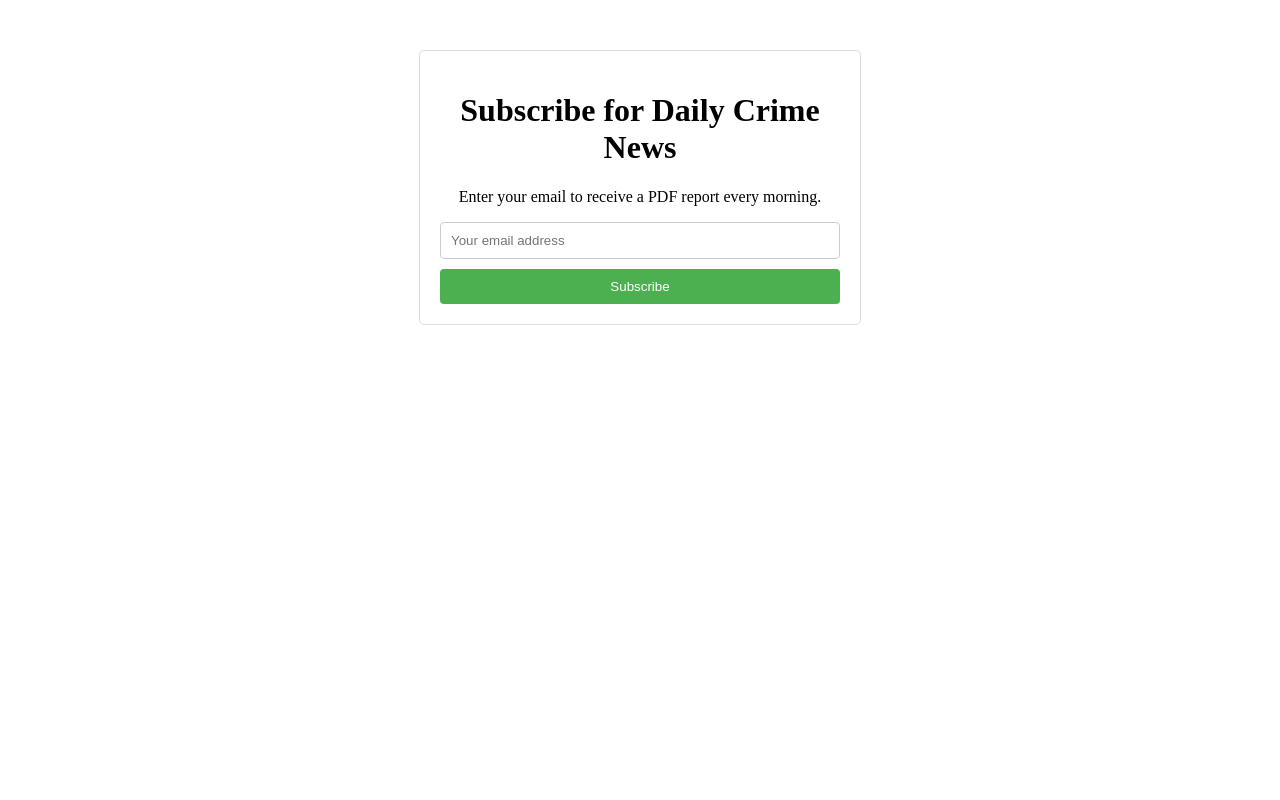
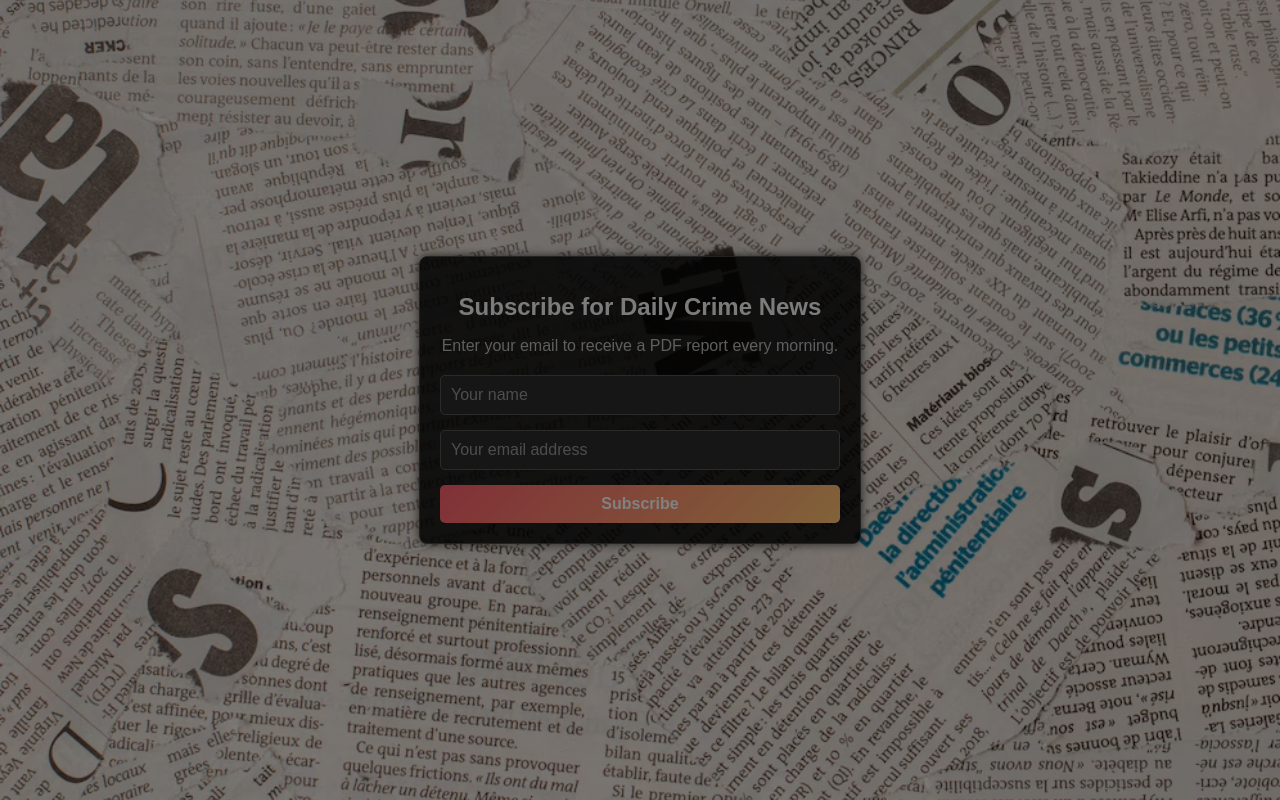
Before and after one commit to abrarshah-12/News_Crawler, a FastAPI app: page / in a window 1280 px wide. Run offline with FastAPI, Linux system fonts and the light colour scheme; some libraries are stand-ins or nearby versions.

Commit message:
Updated the website template

```diff
--- a/api/main.py
+++ b/api/main.py
@@ -1,3 +1,7 @@
+import os
+import sys
+sys.path.append(os.path.join(os.path.dirname(__file__), ".."))
+
 from fastapi import FastAPI, Request, Form, HTTPException
 from fastapi.responses import HTMLResponse
 from fastapi.templating import Jinja2Templates
@@ -11,9 +15,11 @@ from utils.errors import FileProcessingError
 app = FastAPI()
 
 # Configure templates and static files
-app.mount("/static", StaticFiles(directory="../static"), name="static")
-templates = Jinja2Templates(directory="../templates")
+static_dir = os.path.abspath(os.path.join(os.path.dirname(__file__), '..', 'static'))
+app.mount("/static", StaticFiles(directory=static_dir), name="static")
 
+BASE_DIR = os.path.dirname(os.path.dirname(os.path.abspath(__file__)))
+templates = Jinja2Templates(directory=os.path.join(BASE_DIR, "templates"))
 
 # Database connection function
 def get_db_connection():
@@ -35,30 +41,31 @@ def create_subscribers_table():
     """Creates the subscribers table if it doesn't exist."""
     conn = None
     try:
-      conn = get_db_connection()
-      with conn.cursor() as cur:
-        cur.execute("""
-            CREATE TABLE IF NOT EXISTS subscribers (
-                id SERIAL PRIMARY KEY,
-                email VARCHAR(255) UNIQUE NOT NULL
-            );
-        """)
-        conn.commit()
-        log("Table subscribers has been created")
+        conn = get_db_connection()
+        with conn.cursor() as cur:
+            cur.execute("""
+                CREATE TABLE IF NOT EXISTS subscribers (
+                    id SERIAL PRIMARY KEY,
+                    name VARCHAR(255) NOT NULL,
+                    email VARCHAR(255) UNIQUE NOT NULL
+                );
+            """)
+            conn.commit()
+            log("Table subscribers has been created or updated.")
+    except Exception as e:
+        log(f"Error creating subscriber table: {e}")
+        raise FileProcessingError(f"Error creating subscriber table: {e}")
+    finally:
+        if conn:
+            conn.close()
 
-    except Exception as e:
-      log(f"Error creating subscriber table: {e}")
-      raise FileProcessingError(f"Error creating subscriber table: {e}")
-    finally:
-      if conn:
-        conn.close()
-
-
+# Ensure the table exists when the app starts
 create_subscribers_table()
 
+# Pydantic model for subscriber
 class Subscriber(BaseModel):
+    name: str
     email: str
-
 
 @app.get("/", response_class=HTMLResponse)
 async def subscribe_form(request: Request):
@@ -67,7 +74,7 @@ async def subscribe_form(request: Request):
 
 
 @app.post("/subscribe", response_class=HTMLResponse)
-async def subscribe(request: Request, email: str = Form(...)):
+async def subscribe(request: Request, name: str = Form(...), email: str = Form(...)):
     """Handles the subscription request."""
     conn = None
     try:
@@ -76,15 +83,27 @@ async def subscribe(request: Request, email: str = Form(...)):
             cur.execute("SELECT email FROM subscribers WHERE email = %s", (email,))
             existing_subscriber = cur.fetchone()
             if existing_subscriber:
-                return templates.TemplateResponse("already_subscribed.html", {"request": request, "email": email})
+                return templates.TemplateResponse(
+                    "already_subscribed.html", {"request": request, "email": email}
+                )
             else:
-                cur.execute("INSERT INTO subscribers (email) VALUES (%s)", (email,))
+                cur.execute(
+                    "INSERT INTO subscribers (name, email) VALUES (%s, %s)",
+                    (name, email)
+                )
                 conn.commit()
-                log(f"New subscriber: {email}")
-                return templates.TemplateResponse("success.html", {"request": request, "email": email})
+                log(f"New subscriber: {name} <{email}>")
+                return templates.TemplateResponse(
+                    "success.html", {"request": request, "name": name, "email": email}
+                )
     except Exception as e:
-         log(f"Subscription database error: {e}")
-         raise HTTPException(status_code=500, detail="Internal Server Error")
+        log(f"Subscription database error: {e}")
+        raise HTTPException(status_code=500, detail="Internal Server Error")
     finally:
-      if conn:
-        conn.close()
+         if conn:
+            conn.close()
+
+# Main entry point for running the application
+if __name__ == "__main__":
+    import uvicorn
+    uvicorn.run(app, host="127.0.0.1", port=8000)
--- a/main.py
+++ b/main.py
@@ -48,7 +48,7 @@ def main():
           try:
             save_all_articles_to_csv(all_articles, base_name)
           except FileProcessingError as e:
-            log_exception(e, f"Error saving all articles to CSV")
+            log_exception(e, "Error saving all articles to CSV")
 
         else:
             log("No articles were found during the scraping.")
--- a/static/styles.css
+++ b/static/styles.css
@@ -1,30 +1,95 @@
-.container {
-    width: 400px;
-    margin: 50px auto;
-    padding: 20px;
-    border: 1px solid #ddd;
-    border-radius: 5px;
-    text-align: center;
+/* General Styles */
+body {
+    margin: 0;
+    font-family: Arial, sans-serif;
+    color: #e0e0e0;
+    background: #1b1b1b;
+    overflow: hidden;
 }
 
-.input-field {
-    margin-bottom: 10px;
-    padding: 10px;
-    border: 1px solid #ccc;
-    border-radius: 4px;
-    width: calc(100% - 22px);
+.background-overlay {
+    position: relative;
+    width: 100%;
+    height: 100vh;
+    background: url('/static/newspaper-bg.jpg') no-repeat center center fixed;
+    background-size: cover;
+    filter: brightness(0.6);
+    animation: fadeNewspapers 8s infinite alternate;
 }
 
+/* Animations */
+@keyframes fadeNewspapers {
+    0% { filter: brightness(0.8); }
+    100% { filter: brightness(0.5); }
+}
+
+.container {
+    position: absolute;
+    top: 50%;
+    left: 50%;
+    transform: translate(-50%, -50%);
+    width: 400px;
+    background: rgba(0, 0, 0, 0.85);
+    border: 1px solid #444;
+    border-radius: 8px;
+    padding: 20px;
+    text-align: center;
+    box-shadow: 0px 0px 10px rgba(0, 0, 0, 0.7);
+}
+
+.container h1 {
+    margin-bottom: 15px;
+    color: #f5f5f5;
+    font-size: 1.5em;
+}
+
+.container p {
+    margin-bottom: 20px;
+    font-size: 1em;
+    color: #bbbbbb;
+}
+
+/* Input Fields */
+.input-field {
+    width: calc(100% - 22px);
+    margin-bottom: 15px;
+    padding: 10px;
+    border: 1px solid #555;
+    border-radius: 5px;
+    background: #2b2b2b;
+    color: #fff;
+    font-size: 1em;
+}
+
+.input-field::placeholder {
+    color: #999;
+}
+
+/* Buttons */
 .submit-button {
-    background-color: #4CAF50;
-    color: white;
+    width: 100%;
     padding: 10px 15px;
     border: none;
-    border-radius: 4px;
+    border-radius: 5px;
+    background: linear-gradient(135deg, #ff5f6d, #ffc371);
+    color: #fff;
+    font-size: 1em;
+    font-weight: bold;
     cursor: pointer;
-    width: 100%;
+    transition: transform 0.2s ease, background 0.3s ease;
 }
 
 .submit-button:hover {
-    background-color: #45a049;
+    transform: translateY(-3px);
+    background: linear-gradient(135deg, #ffc371, #ff5f6d);
 }
+
+/* Newspaper Animation */
+@keyframes newspaperHover {
+    from {
+        filter: brightness(0.8);
+    }
+    to {
+        filter: brightness(1.2);
+    }
+}
--- a/templates/index.html
+++ b/templates/index.html
@@ -1,17 +1,22 @@
 <!DOCTYPE html>
-<html>
+<html lang="en">
 <head>
+    <meta charset="UTF-8">
+    <meta name="viewport" content="width=device-width, initial-scale=1.0">
     <title>Subscribe to Crime News</title>
     <link rel="stylesheet" href="/static/styles.css">
 </head>
 <body>
+    <div class="background-overlay">
         <div class="container">
             <h1>Subscribe for Daily Crime News</h1>
             <p>Enter your email to receive a PDF report every morning.</p>
             <form action="/subscribe" method="post">
+                <input type="text" name="name" required placeholder="Your name" class="input-field">
                 <input type="email" name="email" required placeholder="Your email address" class="input-field">
                 <button type="submit" class="submit-button">Subscribe</button>
             </form>
         </div>
+    </div>
 </body>
 </html>
```
Also changed, not shown: services.py (+57 -35 lines), templates/already_subscribed.html (+8 -4 lines), templates/success.html (+8 -4 lines), static/newspaper-bg.jpg (added). Lines whose indentation alone changed are shown as unchanged.
